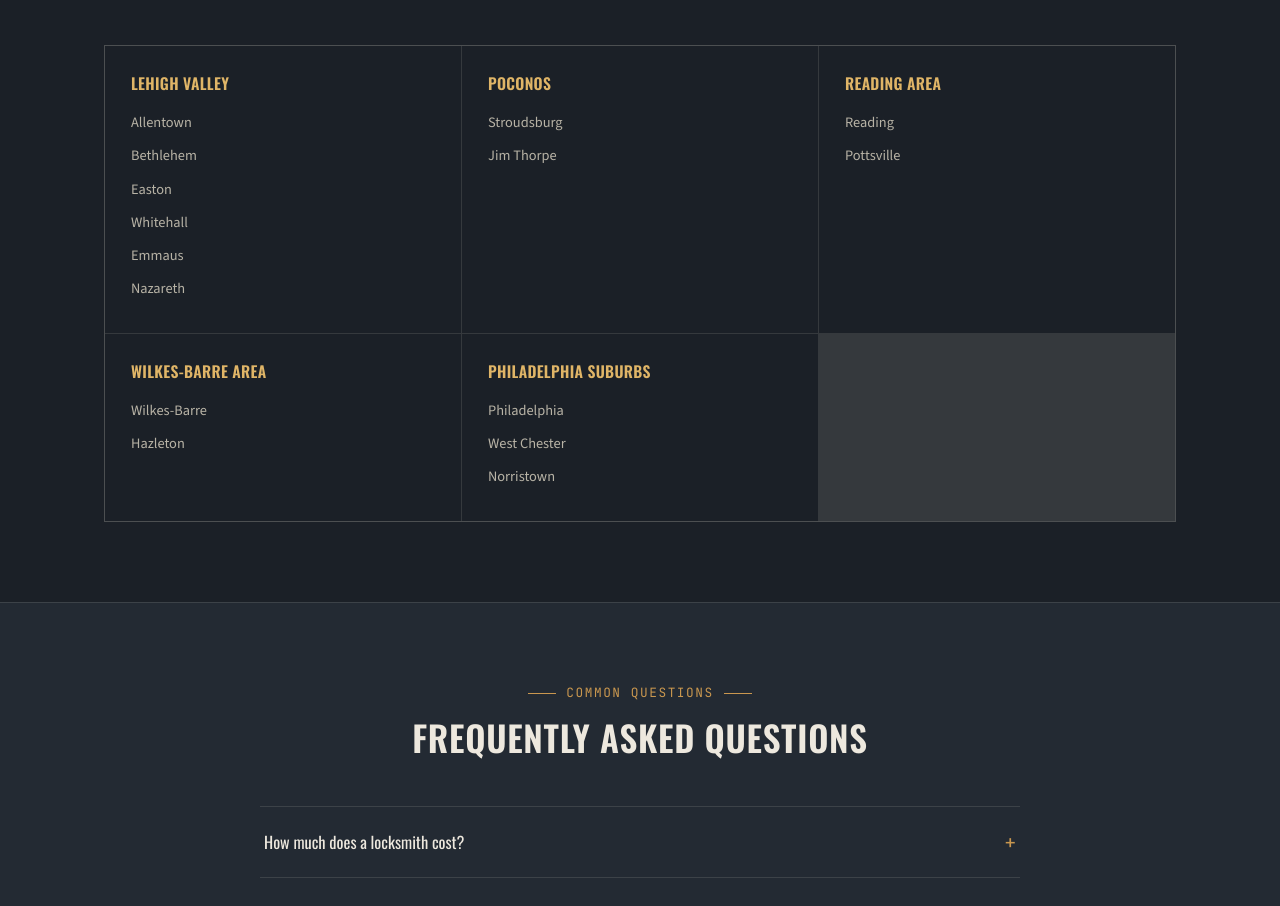
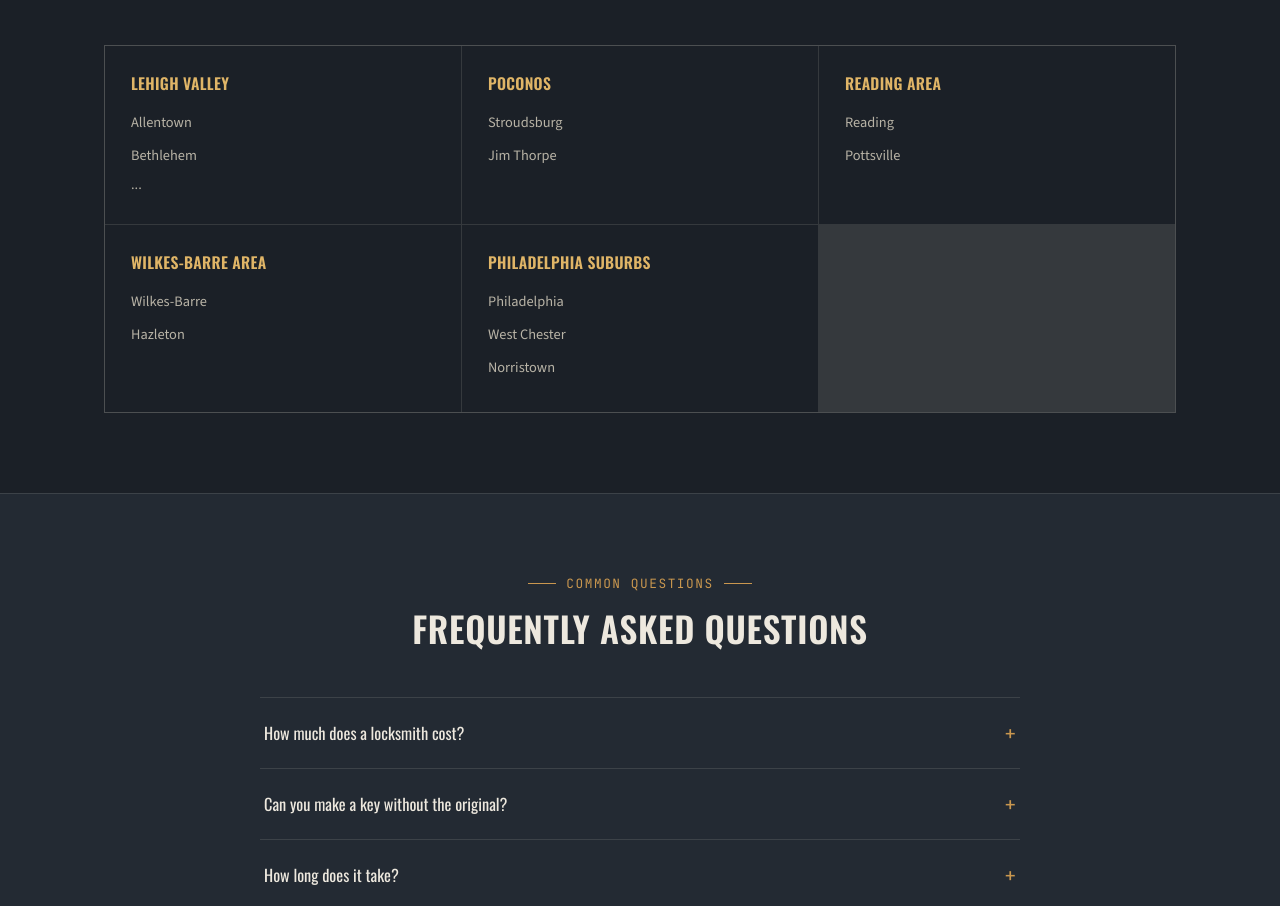
Before and after one commit to locksmithonthefly-code/aplus-lock-service-site, a website: page index.html in a window 1280 px wide. Shown: the part 3168-4074 px from the top of the page. Drawn offline with nearby package versions, Linux system fonts and the light colour scheme.

Commit message:
Update index.html

```diff
--- a/index.html
+++ b/index.html
@@ -413,8 +413,7 @@
     <div class="area-grid">
       <div class="area-group">
         <h3>Lehigh Valley</h3>
-        <ul><li>Allentown</li><li><a href="auto-locksmith-bethlehem.html">Bethlehem</a></li><li><a href="auto-locksmith-easton.html">Easton</a></li><li>Whitehall</li><li>Emmaus</li><li>Nazareth</li></ul>
-      </div>
+   <ul><li><a href="auto-locksmith-allentown.html">Allentown</a></li><li><a href="auto-locksmith-bethlehem.html">Bethlehem</a></li>...      </div>
       <div class="area-group">
         <h3>Poconos</h3>
         <ul><li><a href="auto-locksmith-stroudsburg.html">Stroudsburg</a></li><li>Jim Thorpe</li></ul>
```
